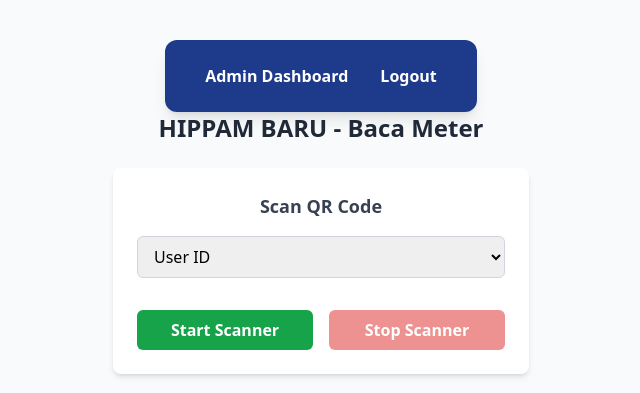
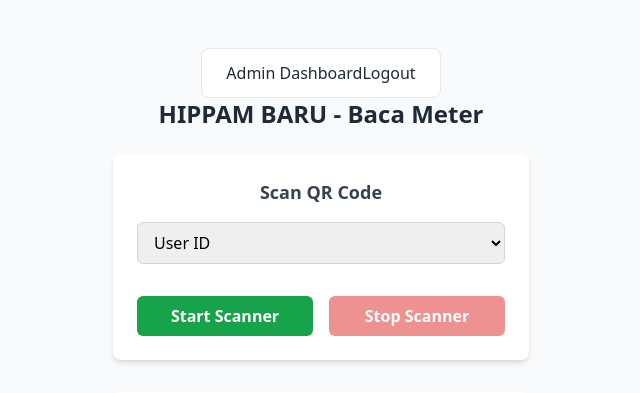
Before and after one commit to bonzoholda/cdws_meter_app, a FastAPI app: page / in a window 1280 px wide. Shown: the top 393 px of the page, without its empty margins (319-959 px from the left). Run offline with FastAPI, Linux system fonts and the light colour scheme; the visitor is signed in with stand-in values (Sample User, id 1); parts of the project's set-up code (start-up, migrations or seed data) failed here and were passed over; some libraries are stand-ins or nearby versions.

Commit message:
Update index.html

```diff
--- a/app/templates/index.html
+++ b/app/templates/index.html
@@ -10,17 +10,18 @@
 </head>
 <body class="bg-gray-50 min-h-screen flex flex-col items-center px-4 py-6 font-sans max-w-md mx-auto">
 
-<!-- Navbar -->
-<div class="max-w-7xl mx-auto mt-4 px-4 sm:px-6 lg:px-8">
-  <div class="bg-blue-900 text-white rounded-xl shadow-lg px-6 py-4 flex justify-between items-center">
-    <div class="flex space-x-4">
-      <a href="/admin" class="hover:bg-blue-800 px-4 py-2 rounded-lg font-semibold transition">Admin Dashboard</a>
+<!-- Minimal Navbar -->
+<div class="max-w-4xl mx-auto mt-6 px-4">
+  <div class="bg-white border border-gray-200 rounded-lg px-6 py-3 flex justify-between items-center">
+    <div>
+      <a href="/admin" class="text-gray-800 hover:text-blue-600 font-medium transition">Admin Dashboard</a>
     </div>
     <div>
-      <a href="/logout" class="hover:bg-blue-800 px-4 py-2 rounded-lg font-semibold transition">Logout</a>
+      <a href="/logout" class="text-gray-800 hover:text-red-500 font-medium transition">Logout</a>
     </div>
   </div>
 </div>
+
 
 
   <h2 class="text-2xl font-semibold text-center mb-6 text-gray-800">HIPPAM BARU - Baca Meter</h2>
```
